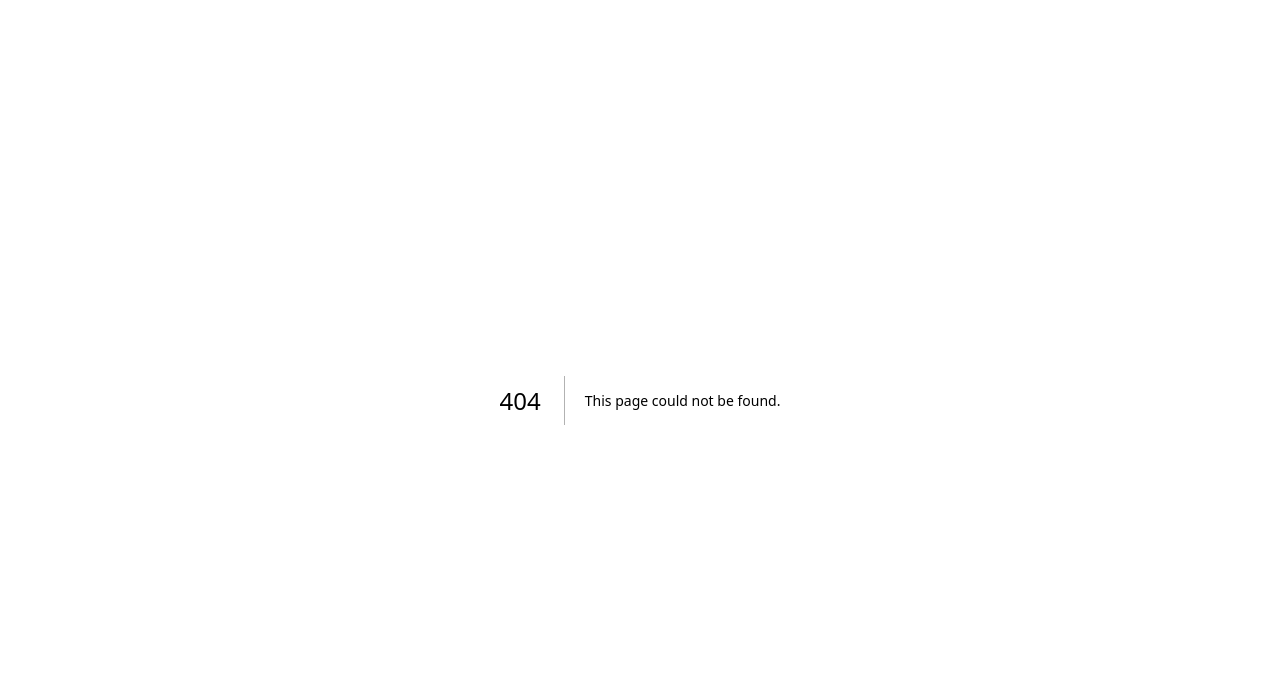
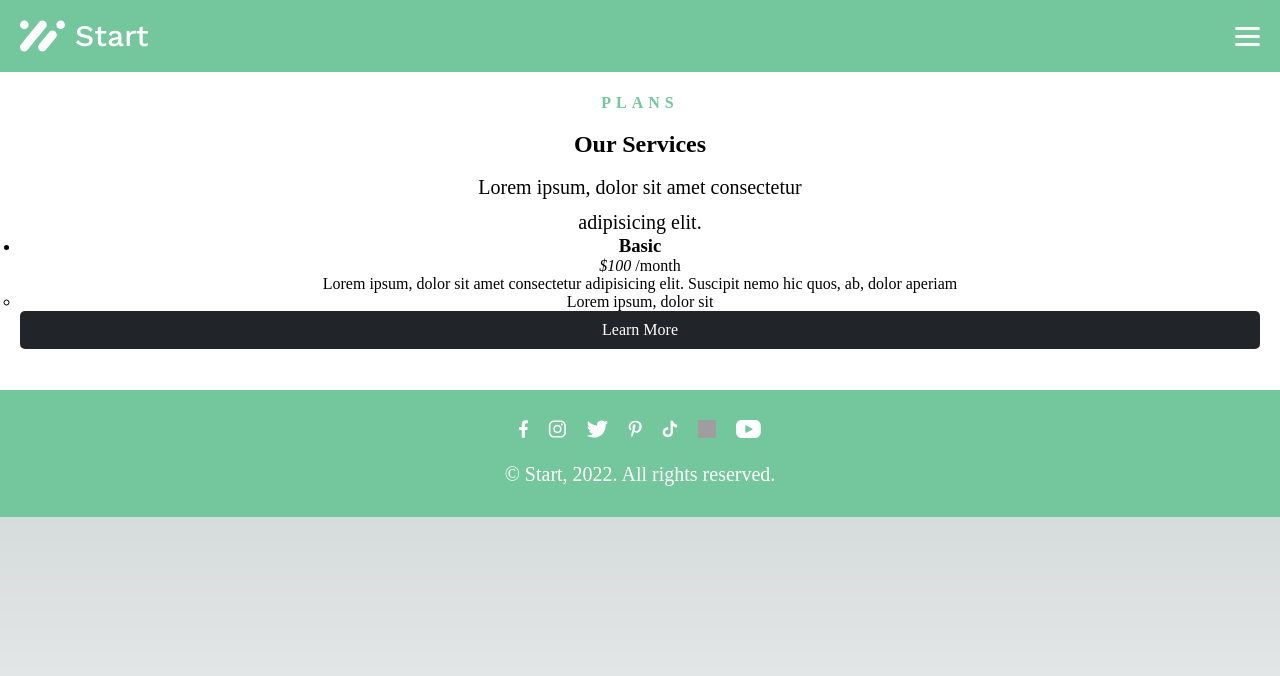
Before and after one commit to Kaoru-Kudo/study-nextjs, a Next.js app: page /plans in a window 1280 px wide. Before the commit this address had no page. Shown: the top 676 px of the page. Built offline with nearby package versions, Linux system fonts and the light colour scheme; grey boxes are pictures that could not be loaded.

Commit message:
[add/fix] planページ追加など

```diff
--- a/src/components/pages/top/CardList.tsx
+++ b/src/components/pages/top/PersonList.tsx
@@ -1,7 +1,7 @@
 import { IllustCard } from '@/components/common/IllustCard'
 import styles from '@/styles/sass/top.module.sass'
 
-export function CardList() {
+export function PersonList() {
   return (
     <ul className={styles['top-cardList']}>
       <li className={styles['top-cardList__item']}>
--- a/src/pages/_app.tsx
+++ b/src/pages/_app.tsx
@@ -3,6 +3,7 @@ import '@/styles/sass/top.module.sass'
 import '@/styles/sass/layout/header.module.sass'
 import '@/styles/sass/layout/footer.module.sass'
 import '@/styles/sass/object/pages/works.module.sass'
+import '@/styles/sass/object/pages/plans.module.sass'
 import '@/styles/sass/object/component/btn.module.sass'
 
 import type { AppProps } from 'next/app'
--- a/src/pages/index.tsx
+++ b/src/pages/index.tsx
@@ -4,7 +4,7 @@ import { Inter } from '@next/font/google'
 import { Footer } from '@/components/layouts/Footer'
 import { Header } from '@/components/layouts/Header'
 import { LogoList } from '@/components/pages/top/LogoList'
-import { CardList } from '@/components/pages/top/CardList'
+import { PersonList } from '@/components/pages/top/PersonList'
 import { Kv } from '@/components/pages/top/Kv'
 import { SectionLead } from '@/components/common/SectionLead'
 import { Btn } from '@/components/common/Btn'
@@ -100,7 +100,7 @@ export default function Home() {
                 adipisicing elit.
               </span>
             </SectionLead>
-            <CardList />
+            <PersonList />
             <div className={styles['top-content__btnWrap']}>
               <Btn txt={'Learn More'} style={'c-btn--primary'} />
             </div>
--- /dev/null
+++ b/src/pages/plans/index.tsx
@@ -0,0 +1,68 @@
+import Head from 'next/head'
+import Image from 'next/image'
+import { Footer } from '@/components/layouts/Footer'
+import { Header } from '@/components/layouts/Header'
+import { LogoList } from '@/components/pages/top/LogoList'
+import { PersonList } from '@/components/pages/top/PersonList'
+import { Kv } from '@/components/pages/top/Kv'
+import { SectionLead } from '@/components/common/SectionLead'
+import { Btn } from '@/components/common/Btn'
+import styles from '@/styles/sass/object/pages/plans.module.sass'
+
+export default function Home() {
+  return (
+    <>
+      <Head>
+        <title>Plans｜Start</title>
+        <meta name='description' content='You can choose the best from three types of plan.' />
+        <meta name='viewport' content='width=device-width, initial-scale=1' />
+        <link rel='icon' href='/favicon.ico' />
+      </Head>
+      <Header />
+      <main>
+        <section
+          id='plans'
+          className={styles['plans-content']}
+        >
+          <div className={styles['plans-content__inner']}>
+            <SectionLead
+              subtitle={'PLANS'}
+              title={'Our Services'}
+            >
+              Lorem ipsum, dolor sit amet consectetur
+              <span>
+                adipisicing elit.
+              </span>
+            </SectionLead>
+            <ul>
+              <li>
+                <div>
+                  <h3>Basic</h3>
+                  <p><em>$100</em> /month</p>
+                  <p>
+                    Lorem ipsum, dolor sit amet consectetur adipisicing elit. Suscipit nemo hic quos, ab, dolor aperiam
+                  </p>
+                  <ul>
+                    <li>
+                      <div>
+                        <i></i>
+                        <p>Lorem ipsum, dolor sit </p>
+                      </div>
+                    </li>
+                  </ul>
+                  <div className={styles['plans-content__btnWrap']}>
+                    <Btn txt={'Learn More'} style={'c-btn--primary'} />
+                  </div>
+                </div>
+              </li>
+            </ul>
+
+
+          </div>
+        </section>
+
+      </main>
+      <Footer />
+    </>
+  )
+}
--- /dev/null
+++ b/src/styles/sass/object/pages/plans.module.sass
@@ -0,0 +1,4 @@
+.plans-content__inner
+  background-color: #ffffff
+  padding: 21px 20px 41px
+  text-align: center
--- a/src/styles/sass/object/pages/works.module.sass
+++ b/src/styles/sass/object/pages/works.module.sass
@@ -13,6 +13,7 @@
 
 .works-img
   object-fit: cover
+  border-radius: 5px
 
 .works-content__btnWrap
   margin: 28px auto  0
```
Also changed, not shown: src/components/pages/plans/PriceList.tsx (added, +51 -0 lines).
